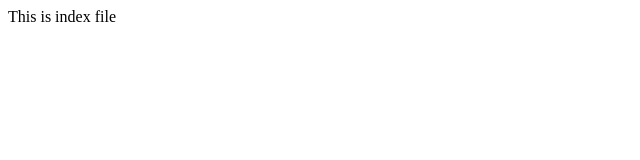
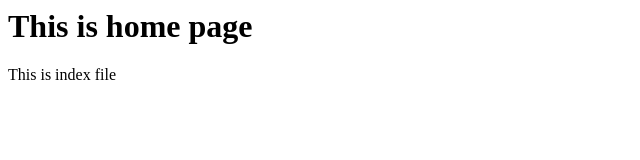
Before and after one commit to venkateshvangala/vbm_elite, a plain HTML site: page index.html in a window 1280 px wide. Shown: the whole page, without its empty margins (0-640 px from the left). Drawn offline with Linux system fonts and the light colour scheme.

Commit message:
Update index.html

```diff
--- a/index.html
+++ b/index.html
@@ -1 +1,3 @@
+<h1> This is home page </h1>
+
 This is index file
```
